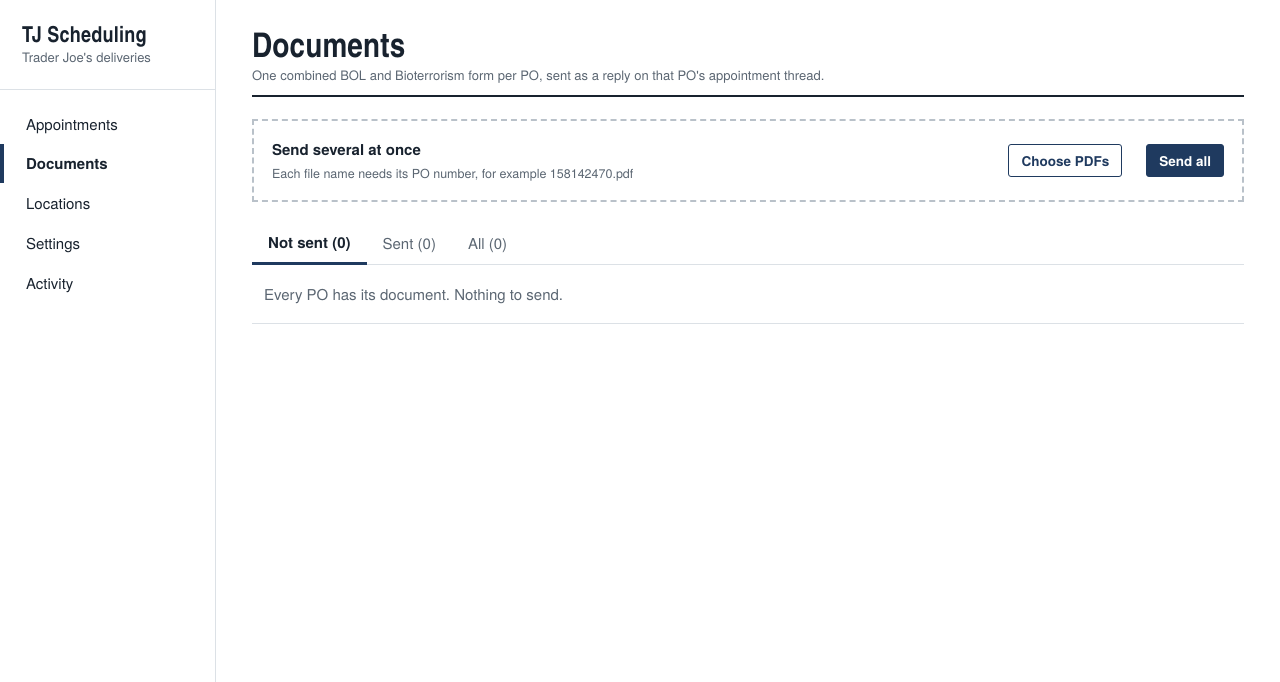
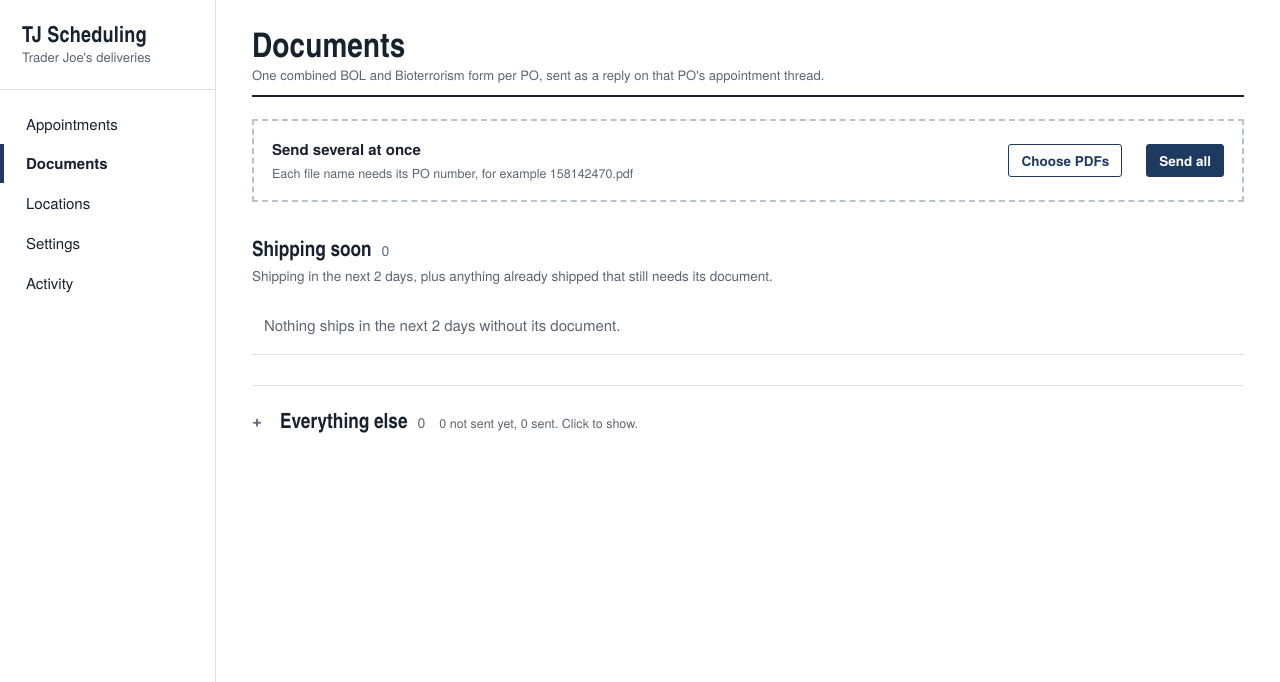
Before and after one commit to tubesock77/tjscheduling, a Flask app: page /documents in a window 1280 px wide. Shown: the top 682 px of the page. Run offline with Flask 3, Linux system fonts and the light colour scheme; the visitor is signed in with stand-in values (Sample User, id 1); data comes from the database, SQL or seed files in the repository; data that the repository does not hold is empty.

Commit message:
Add files via upload

```diff
--- a/app/config.py
+++ b/app/config.py
@@ -56,6 +56,7 @@ DEFAULT_SETTINGS = {
     "review_reschedules": "1",         # 1 = reschedules wait for Cody's OK
     "daily_auto_limit": "10",          # more automatic emails than this in a day pauses the site
     "queue_horizon_hours": "72",       # how far ahead the upcoming list looks
+    "docs_window_days": "2",           # Documents page: "Shipping soon" covers this many days ahead
     "reminder_hour": "8",              # daily reminder email hour (site time)
     "vendor": "SWEET CANDY",
     "carrier": "BROCK",
--- a/app/routes.py
+++ b/app/routes.py
@@ -207,18 +207,44 @@ def sync_now():
 # ------------------------------------------------------------ Documents
 @bp.route("/documents")
 def documents():
-    show = request.args.get("show", "missing")
-    rows = [view(p) for p in db.q(
-        "SELECT * FROM pos WHERE conversation_id IS NOT NULL OR state = 'shipped' "
-        "ORDER BY CASE WHEN doc_status IN ('missing','failed') THEN 0 ELSE 1 END, "
-        "act_ship IS NULL, act_ship, appt_date")]
-    counts = {"missing": sum(r["doc_status"] in ("missing", "failed") for r in rows), "all": len(rows)}
-    counts["done"] = counts["all"] - counts["missing"]
-    if show == "missing":
-        rows = [r for r in rows if r["doc_status"] in ("missing", "failed")]
-    elif show == "done":
-        rows = [r for r in rows if r["doc_status"] not in ("missing", "failed")]
-    return render_template("documents.html", rows=rows, show=show, counts=counts)
+    from datetime import timedelta
+    today = now().date()
+    window = int(db.settings().get("docs_window_days", "2"))
+    soon, later, done = [], [], []
+    for p in db.q("SELECT * FROM pos WHERE (conversation_id IS NOT NULL OR state = 'shipped') AND state != 'closed'"):
+        r = view(p)
+        shipped = bool(p["act_ship"]) or p["state"] == "shipped"
+        if p["act_ship"]:
+            ship_on, source = p["act_ship"], "Shipped"
+        elif p["appt_date"] and r["dc"]:
+            # Appointed: the truck has to leave transit days before the appointment.
+            ship_on = (date.fromisoformat(p["appt_date"]) - timedelta(days=r["dc"]["transit"])).isoformat()
+            source = f"Appt minus {r['dc']['transit']}-day transit"
+        elif p["ship_date"]:
+            ship_on, source = p["ship_date"], "Smartsheet ship date"
+        else:
+            ship_on, source = None, ""
+        r.update(ship_on=ship_on, ship_source=source, shipped=shipped)
+        if p["doc_status"] not in ("missing", "failed"):
+            done.append(r)
+        elif shipped or (ship_on and date.fromisoformat(ship_on[:10]) <= today + timedelta(days=window)):
+            soon.append(r)
+        else:
+            later.append(r)
+    key = lambda r: (r["ship_on"] or "9999", r["appt_date"] or "9999")
+    soon.sort(key=key)
+    later.sort(key=key)
+    done.sort(key=lambda r: r["doc_sent_at"] or "", reverse=True)
+    # Everything else, grouped by product: not-sent first (soonest ship), then sent (newest first).
+    groups = {}
+    for r in later + done:
+        groups.setdefault(r["product"] or "No product", []).append(r)
+    by_product = [{"product": k, "rows": v,
+                   "not_sent": sum(1 for r in v if r["doc_status"] in ("missing", "failed")),
+                   "sent": sum(1 for r in v if r["doc_status"] not in ("missing", "failed"))}
+                  for k, v in sorted(groups.items(), key=lambda kv: (kv[0] == "No product", kv[0]))]
+    return render_template("documents.html", soon=soon, later=later, done=done, by_product=by_product,
+                           window=window, today=today.isoformat())
 
 
 @bp.post("/documents/<int:po_id>/upload")
--- a/app/static/style.css
+++ b/app/static/style.css
@@ -212,3 +212,13 @@ button.danger { color: var(--red); border-color: var(--red); }
 .prod { font-weight: 700; letter-spacing: .02em; white-space: nowrap; }
 .warn { color: #7a5a00; font-size: 12px; max-width: 220px; line-height: 1.3; margin-top: 3px; }
 .warn:empty { display: none; }
+details.fold { margin-top: 30px; border-top: 1px solid var(--rule); }
+details.fold summary { cursor: pointer; list-style: none; display: flex; align-items: baseline; gap: 14px; padding-top: 4px; }
+details.fold summary::-webkit-details-marker { display: none; }
+details.fold summary h2 { margin: 18px 0 10px; }
+details.fold summary h2::before { content: "+"; display: inline-block; width: 18px; color: var(--slate); }
+details.fold[open] summary h2::before { content: "\2212"; }
+h3.sub3 { font: 700 15px var(--body); color: var(--slate); margin: 18px 0 6px; }
+h3.prodhead { font: 700 19px var(--cond); letter-spacing: .02em; margin: 26px 0 6px; display: flex; align-items: baseline; gap: 10px; }
+h3.prodhead .small { font: 400 13px var(--body); }
+table.doctable { table-layout: fixed; }
--- a/app/templates/documents.html
+++ b/app/templates/documents.html
@@ -11,21 +11,18 @@
   <span class="small cnt"></span><button>Send all</button></div>
 </form>
 
-<div class="tabs">
-  <a href="?show=missing" class="{{ 'on' if show == 'missing' }}">Not sent ({{ counts.missing }})</a>
-  <a href="?show=done" class="{{ 'on' if show == 'done' }}">Sent ({{ counts.done }})</a>
-  <a href="?show=all" class="{{ 'on' if show == 'all' }}">All ({{ counts.all }})</a>
-</div>
-{% if rows %}
-<table class="grid">
-  <tr><th>PO</th><th>Location</th><th>Appointment</th><th>Shipped</th><th>Status</th><th></th></tr>
+{% macro doc_table(rows) %}
+<table class="grid doctable">
+  <colgroup><col style="width:11%"><col style="width:18%"><col style="width:8%"><col style="width:15%"><col style="width:15%"><col style="width:15%"><col></colgroup>
+  <tr><th>PO</th><th>Location</th><th>Product</th><th>Appointment</th><th>Ships</th><th>Status</th><th></th></tr>
   {% for p in rows %}
   <tr id="po{{ p.id }}">
     <td><a class="po" href="{{ url_for('main.po_detail', po_id=p.id) }}">{{ p.po_display }}</a><div class="small">{{ p.order_no }}</div></td>
     <td class="loc"><b>{{ p.dc.name if p.dc else 'Unknown DC' }}</b></td>
+    <td class="prod">{{ p.product or '' }}</td>
     <td>{% if p.appt_date %}{{ p.appt_date|day }} at {{ p.appt_time }}{% endif %}</td>
-    <td>{{ p.act_ship|day if p.act_ship else '' }}</td>
-    <td>{% if p.doc_status == 'missing' and (p.act_ship or p.state == 'shipped') %}<span class="pill missing">Missing</span><div class="small">Shipped, send now</div>
+    <td>{% if p.ship_on %}{{ p.ship_on|day }}<div class="small">{{ p.ship_source }}</div>{% endif %}</td>
+    <td>{% if p.doc_status == 'missing' and p.shipped %}<span class="pill missing">Missing</span><div class="small">Shipped, send now</div>
         {% elif p.doc_status == 'missing' %}<span class="pill pending">Not shipped yet</span>
         {% elif p.doc_status == 'failed' %}<span class="pill failed">Not sent</span><div class="err">{{ p.doc_error }}</div>
         {% elif p.doc_status == 'sent' %}<span class="pill sent">Sent</span><div class="small">{{ p.doc_sent_at|stamp }}{% if p.doc_path %} &nbsp;<a href="{{ url_for('main.doc_file', po_id=p.id) }}" target="_blank">Open PDF</a>{% endif %}</div>
@@ -34,28 +31,41 @@
     <td><div class="docacts">
       {% if p.doc_status in ('missing','failed') %}
       <form class="inline" method="post" action="{{ url_for('main.doc_upload', po_id=p.id) }}" enctype="multipart/form-data">
-        <input type="hidden" name="csrf" value="{{ csrf }}"><input type="hidden" name="next" value="{{ request.full_path }}">
+        <input type="hidden" name="csrf" value="{{ csrf }}"><input type="hidden" name="next" value="{{ url_for('main.documents') }}">
         <label class="btn quiet filepick">Choose PDF<input type="file" name="pdf" accept="application/pdf" required onchange="this.closest('form').requestSubmit()"></label>
       </form>
       <form class="inline" method="post" action="{{ url_for('main.doc_manual', po_id=p.id) }}">
-        <input type="hidden" name="csrf" value="{{ csrf }}"><input type="hidden" name="next" value="{{ request.full_path }}">
+        <input type="hidden" name="csrf" value="{{ csrf }}"><input type="hidden" name="next" value="{{ url_for('main.documents') }}">
         <button class="ghost">Sent outside site</button></form>
       {% elif p.doc_status == 'sent' %}
       <form class="inline" method="post" action="{{ url_for('main.doc_check', po_id=p.id) }}">
-        <input type="hidden" name="csrf" value="{{ csrf }}"><input type="hidden" name="next" value="{{ request.full_path }}">
+        <input type="hidden" name="csrf" value="{{ csrf }}"><input type="hidden" name="next" value="{{ url_for('main.documents') }}">
         <button class="ghost">Check attachment</button></form>
       <form class="inline" method="post" action="{{ url_for('main.doc_upload', po_id=p.id) }}" enctype="multipart/form-data">
-        <input type="hidden" name="csrf" value="{{ csrf }}"><input type="hidden" name="next" value="{{ request.full_path }}">
+        <input type="hidden" name="csrf" value="{{ csrf }}"><input type="hidden" name="next" value="{{ url_for('main.documents') }}">
         <label class="btn quiet filepick">Send again<input type="file" name="pdf" accept="application/pdf" required onchange="this.closest('form').requestSubmit()"></label>
       </form>
       {% elif p.doc_status == 'sent_manual' %}
       <form class="inline" method="post" action="{{ url_for('main.doc_manual', po_id=p.id) }}">
-        <input type="hidden" name="csrf" value="{{ csrf }}"><input type="hidden" name="undo" value="1"><input type="hidden" name="next" value="{{ request.full_path }}">
+        <input type="hidden" name="csrf" value="{{ csrf }}"><input type="hidden" name="undo" value="1"><input type="hidden" name="next" value="{{ url_for('main.documents') }}">
         <button class="ghost">Undo</button></form>
       {% endif %}
     </div></td>
   </tr>
   {% endfor %}
 </table>
-{% else %}<div class="empty">{{ 'Every PO has its document. Nothing to send.' if show == 'missing' else 'No POs here yet.' }}</div>{% endif %}
+{% endmacro %}
+
+<h2>Shipping soon <span class="n">{{ soon|length }}</span></h2>
+<p class="hint">Shipping in the next {{ window }} days, plus anything already shipped that still needs its document.</p>
+{% if soon %}{{ doc_table(soon) }}{% else %}<div class="empty">Nothing ships in the next {{ window }} days without its document.</div>{% endif %}
+
+<details class="fold">
+  <summary><h2>Everything else <span class="n">{{ later|length + done|length }}</span></h2>
+    <span class="small">{{ later|length }} not sent yet, {{ done|length }} sent. Click to show.</span></summary>
+  {% for g in by_product %}
+  <h3 class="prodhead">{{ g.product }} <span class="small">{{ g.not_sent }} not sent, {{ g.sent }} sent</span></h3>
+  {{ doc_table(g.rows) }}
+  {% else %}<div class="empty">Nothing else right now.</div>{% endfor %}
+</details>
 {% endblock %}
--- a/app/templates/settings.html
+++ b/app/templates/settings.html
@@ -11,6 +11,7 @@
   <div class="set"><label for="rr"><b>Reschedules wait for my OK</b><span>Recommended at first. Uncheck to let them send when the timer runs out.</span></label><input id="rr" type="checkbox" name="review_reschedules" value="1" {{ 'checked' if s.review_reschedules == '1' }}></div>
   <div class="set"><label for="dl"><b>Daily limit</b><span>More automatic emails than this in one day pauses the site and alerts you</span></label><input id="dl" type="number" min="1" name="daily_auto_limit" value="{{ s.daily_auto_limit }}"></div>
   <div class="set"><label for="qh"><b>Upcoming list looks ahead</b><span>Hours</span></label><input id="qh" type="number" min="12" name="queue_horizon_hours" value="{{ s.queue_horizon_hours }}"></div>
+  <div class="set"><label for="dw"><b>Documents: shipping soon</b><span>Days ahead shown at the top of the Documents page</span></label><input id="dw" type="number" min="0" name="docs_window_days" value="{{ s.docs_window_days }}"></div>
   <div class="set"><label for="hm"><b>Hold new requests</b><span>Minutes to wait before an automatic request sends, so you can catch mistakes</span></label><input id="hm" type="number" min="0" name="request_hold_minutes" value="{{ s.request_hold_minutes }}"></div>
   <h2>Rescheduling</h2>
   <div class="set"><label for="lh"><b>Ask to reschedule</b><span>Hours before the appointment, unless you mark it Keep</span></label><input id="lh" type="number" min="24" name="reschedule_lead_hours" value="{{ s.reschedule_lead_hours }}"></div>
```
